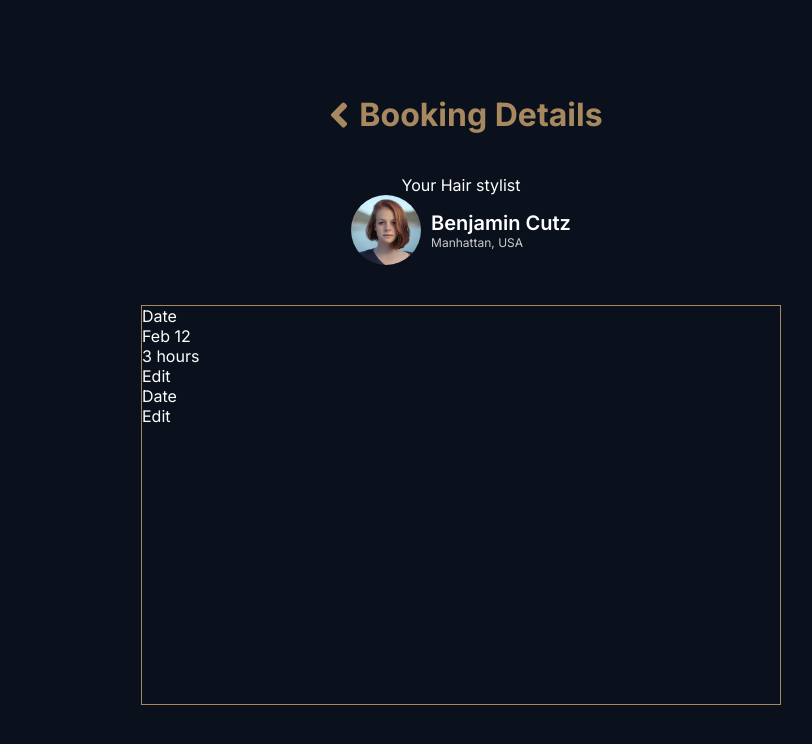
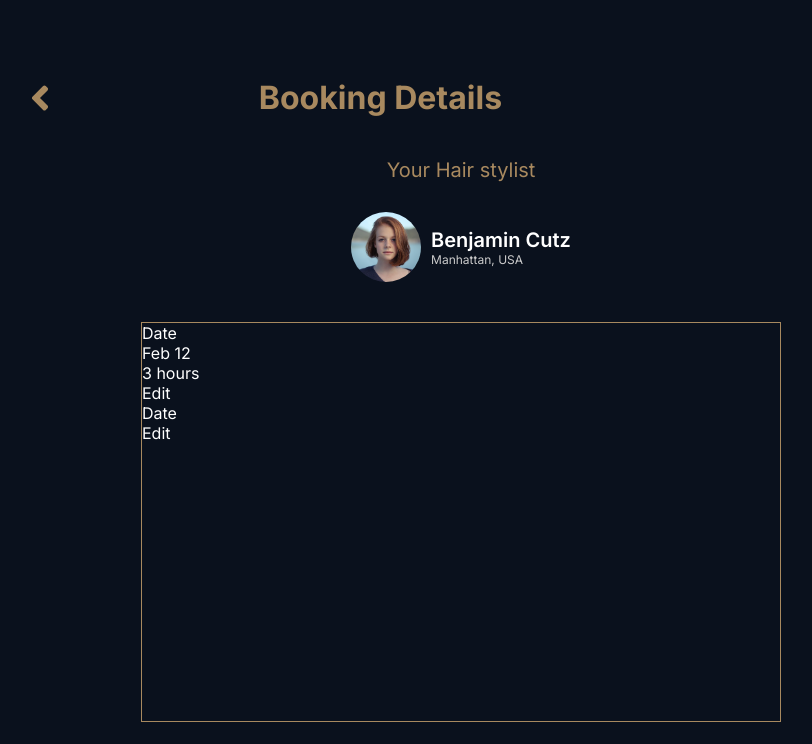
Before and after one commit to rkotchamp/HairBay-project, a React (Vite) app in the folder HairBayFrontEnd/: page /confirm in a window 1280 px wide. Shown: the top 744 px of the page, without its empty margins (179-991 px from the left). Built offline with nearby package versions, Linux system fonts and the light colour scheme.

Commit message:
created the styling for the confirmation page

```diff
--- a/HairBayFrontEnd/src/Pages/ConfirmationPage/Confirmation.css
+++ b/HairBayFrontEnd/src/Pages/ConfirmationPage/Confirmation.css
@@ -34,15 +34,17 @@ body {
   align-items: center;
   gap: 10px;
 }
-.headers__content__container {
+/* .headers__content__container {
+  width: 100%;
   display: flex;
   justify-content: center;
-}
+} */
 
 .headers__content {
   width: 100%;
   display: flex;
   justify-content: space-evenly;
+  padding-right: 400px;
 }
 .confirm__avatar {
   width: 70px;
@@ -71,8 +73,12 @@ body {
   display: flex;
   flex-direction: column;
   align-items: center;
+  gap: 30px;
 }
-
+.stylist__text {
+  color: var(--primary-color);
+  font-size: 20px;
+}
 .confirm__booking {
   width: 50%;
   height: 50%;
--- a/HairBayFrontEnd/src/Pages/ConfirmationPage/Confirmation.jsx
+++ b/HairBayFrontEnd/src/Pages/ConfirmationPage/Confirmation.jsx
@@ -6,14 +6,13 @@ import "./Confirmation.css";
 function Confirmation() {
   return (
     <div className="confirmation__container">
-      <div className="headers__content__container">
-        <div className="headers__content">
-          <FaAngleLeft className="icon__back" />
-          <h1 className="book__header">Booking Details</h1>
-        </div>
+      <div className="headers__content">
+        <FaAngleLeft className="icon__back" />
+        <h1 className="book__header">Booking Details</h1>
       </div>
+
       <div className="stylist__container">
-        <p>Your Hair stylist</p>
+        <p className="stylist__text">Your Hair stylist</p>
         <div className="user__container">
           <div className="confirm__avatar">
             <img
```
